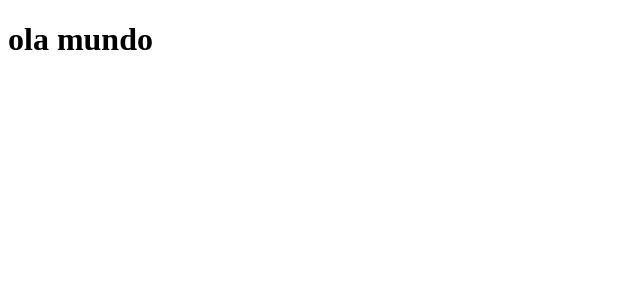
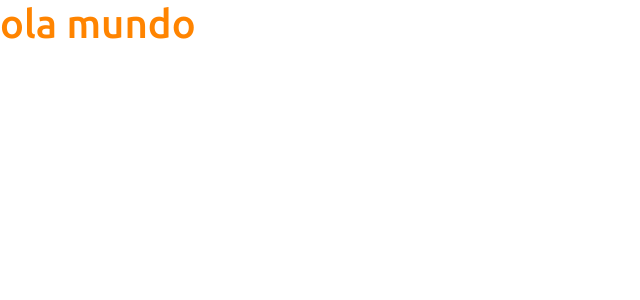
Before and after one commit to GuilhermeA08/projeto-sds4, a React (Create React App) app in the folder frontend/: page / in a window 1280 px wide. Shown: the top 300 px of the page, without its empty margins (0-640 px from the left). Built offline with nearby package versions, Linux system fonts and the light colour scheme.

Commit message:
bootstrap

```diff
--- a/frontend/package.json
+++ b/frontend/package.json
@@ -10,6 +10,7 @@
     "@types/node": "^12.20.23",
     "@types/react": "^17.0.20",
     "@types/react-dom": "^17.0.9",
+    "bootstrap": "^5.1.0",
     "react": "^17.0.2",
     "react-dom": "^17.0.2",
     "react-scripts": "4.0.3",
--- a/frontend/src/App.tsx
+++ b/frontend/src/App.tsx
@@ -1,6 +1,6 @@
 function App() {
   return (
-    <div>
+    <div className="text-primary">
       <h1>ola mundo</h1>
     </div>
   );
--- /dev/null
+++ b/frontend/src/assets/css/styles.css
@@ -0,0 +1,33 @@
+@import url("https://fonts.googleapis.com/css2?family=Ubuntu:wght@300;400;500;700&display=swap");
+:root {
+  --color-primary: #ff8400;
+}
+
+html,
+body {
+  height: 100%;
+  font-family: "Ubuntu", sans-serif;
+}
+
+#root {
+  display: flex;
+  flex-direction: column;
+  height: 100%;
+}
+
+.content {
+  flex: 1 0 auto;
+}
+
+.footer {
+  flex-shrink: 0;
+  text-align: center;
+}
+
+.bg-primary {
+  background-color: var(--color-primary) !important;
+}
+
+.text-primary {
+  color: var(--color-primary) !important;
+}
--- a/frontend/src/index.tsx
+++ b/frontend/src/index.tsx
@@ -1,5 +1,7 @@
 import React from "react";
 import ReactDOM from "react-dom";
+import "bootstrap/dist/css/bootstrap.css";
+import "assets/css/styles.css";
 import App from "./App";
 
 ReactDOM.render(
```
Also changed, not shown: 1 other file (tests, documents, lock files or other folders).
